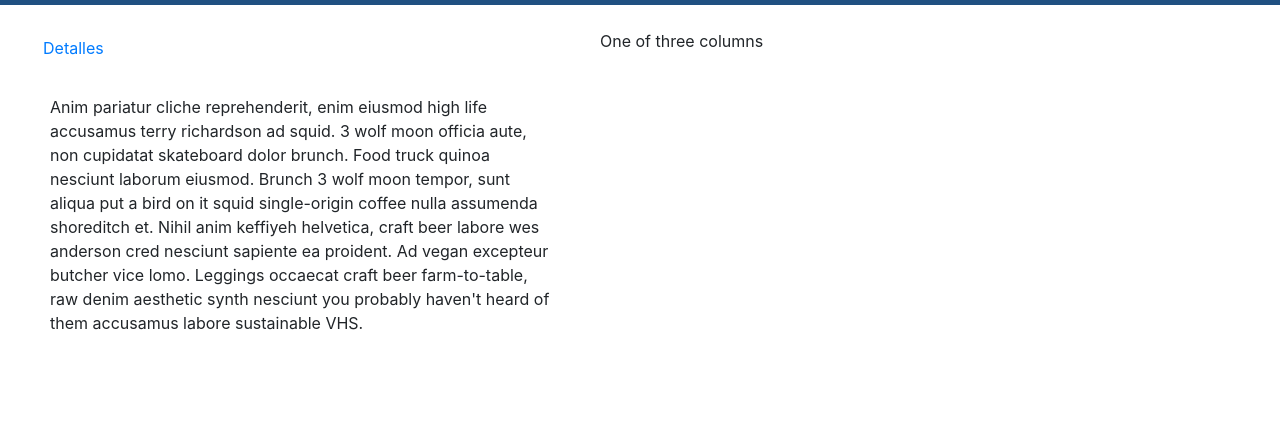
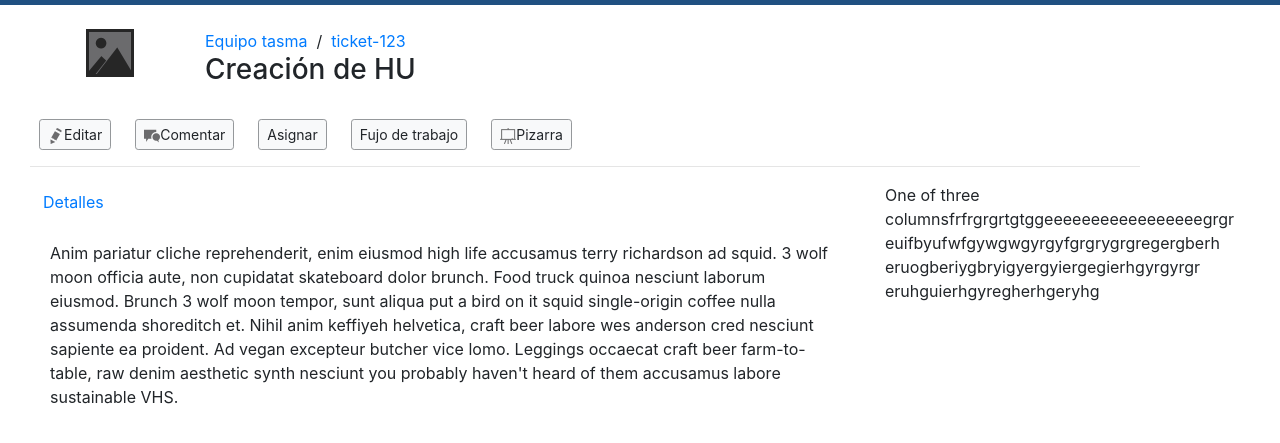
Before and after one commit to JoseLuis1197/PROMA, a plain HTML site: page browse/frmSolicitude.html in a window 1280 px wide. Shown: the part 51-494 px from the top of the page. Drawn offline with nearby package versions, Linux system fonts and the light colour scheme.

Commit message:
feat(frmSolicitude): adding new structure

```diff
--- a/browse/frmSolicitude.html
+++ b/browse/frmSolicitude.html
@@ -1,4 +1,4 @@
-<DOCTYPE <!DOCTYPE html>
+<DOCTYPE html>
 <html>
 <head>
     <meta charset="utf-8" />
@@ -85,20 +85,50 @@
 
     <div data-spy="scroll" data-target="#navbarMain" data-offset="0">
         <!--Sección de ticket: picture, #ticket, nombre solicitud-->
-                <div>
+        <div class="container mb-md-4">
+            <div class="row ">
+                <div class="col-2" style="text-align: center">
+                    <img src="../icons/Image_01.png">
+                </div>
+                <div class="col-10">
+                    <div class="row">
+                        <a href="#">Equipo tasma</a> &nbsp; / &nbsp; <a href="#">ticket-123</a>
+                    </div>
+                    <div class="row">
+                        <h3>Creación de HU</h3>
+                    </div>
+                </div>
+            </div>
+        </div>
 
+        <!--Sección de botones: editar, comentar, asignar, flujo de trabajo, pizarra-->
+        <div class="container">
+            <div class="row pl-md-4">
+                <button type="button" class="btn btn-light btn-sm">
+                    <img src="../icons/Data-Edit.png">Editar
+                </button>
+                <button type="button" class="btn btn-light btn-sm ml-md-4">
+                    <img src="../icons/Messages-Information-01.png">Comentar
+                </button>
+                <button type="button" class="btn btn-light btn-sm ml-md-4">Asignar</button>
+                <button type="button" class="btn btn-light btn-sm ml-md-4">Fujo de trabajo</button>
+                <button type="button" class="btn btn-light btn-sm ml-md-4">
+                    <img src="../icons/Black-Board-WF.png">Pizarra
+                </button>
             </div>
-                <!--Sección de botones: editar, comentar, asignar, flujo de trabajo, pizarra-->
-                <div>
+            <hr>
+        </div>
 
-                </div>
+
+
+
         <!--Sección de scroll-up: detalles, descripción, actividad, personas, fechas, etc.-->
 
         <div class="container">
             <div class="row">
-                        <div class="col-sm">
+                <div class="col-9">
                     <button class="btn btn-link" data-toggle="collapse" data-target="#collapseOne" aria-expanded="true" aria-controls="collapseOne">
-                                <label>Detalles</label>
+                        Detalles
                     </button>
                     <div id="collapseOne" class="collapse show" aria-labelledby="headingOne" data-parent="#accordion">
                         <div class="card-body">
@@ -106,14 +136,16 @@
                         </div>
                     </div>
                 </div>
-                        <div class="col-sm">
-                            One of three columns
+                <div class="col-3">
+                    One of three columnsfrfrgrgrtgtggeeeeeeeeeeeeeeeeegrgr
+                    euifbyufwfgywgwgyrgyfgrgrygrgregergberh
+                    eruogberiygbryigyergyiergegierhgyrgyrgr
+                    eruhguierhgyregherhgeryhg
+
                 </div>
             </div>
         </div>
     </div>
-
-
 
 
     <!-- Bootstrap core JavaScript
```
Lines whose indentation alone changed are shown as unchanged.
